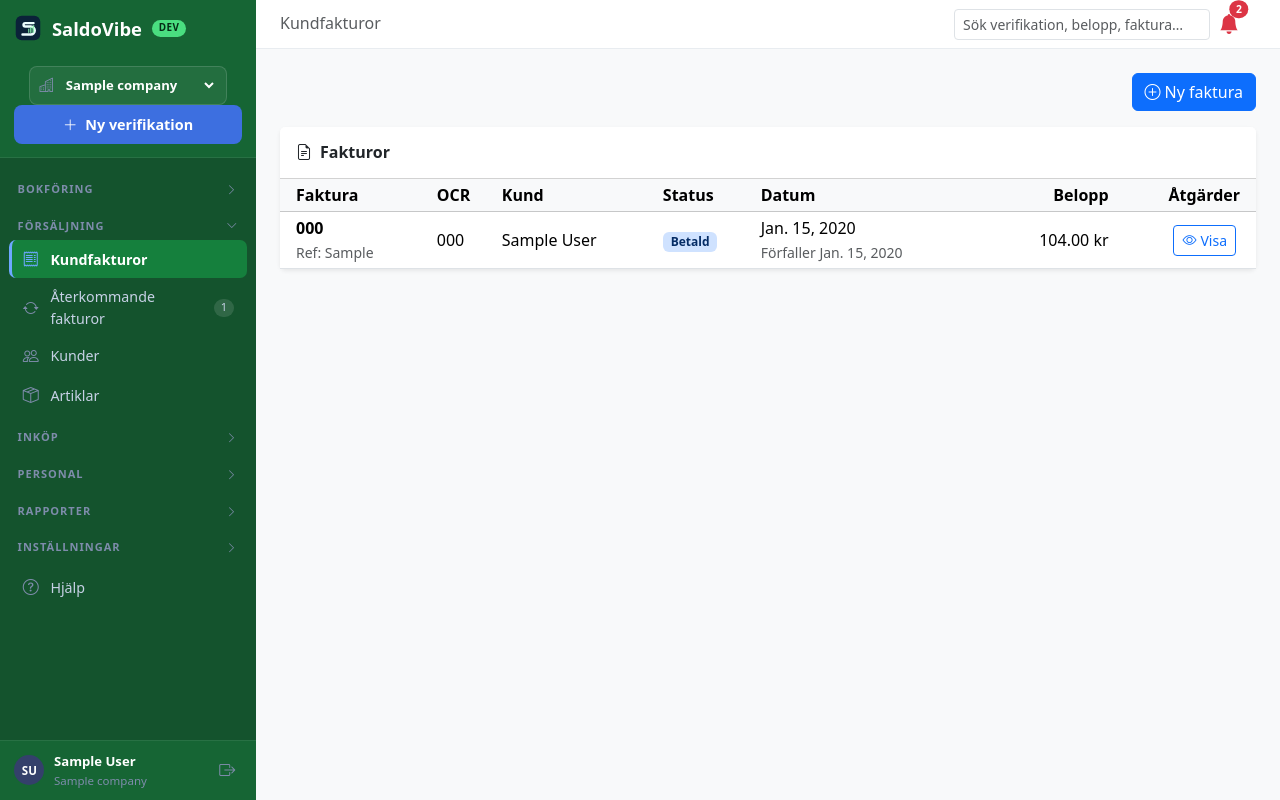
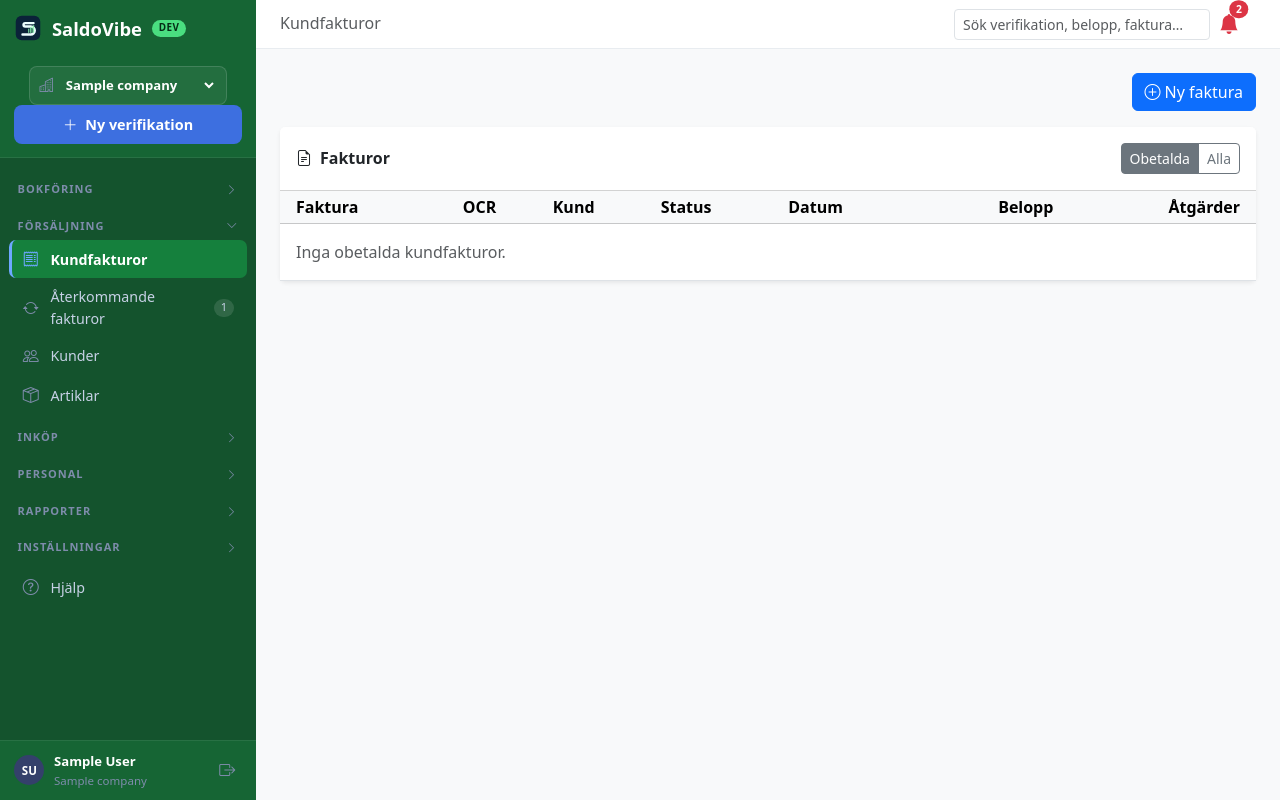
Before and after one commit to montegrotto/SaldoVibe, a Django app: page /kundfakturor/ in a window 1280 px wide. Run offline with Django 4.2, Linux system fonts and the light colour scheme; a user stored in the database is signed in; tables that the repository leaves empty hold one stand-in row (values such as "Sample post"); data that the repository does not hold is empty; parts of the project's set-up code (start-up, migrations or seed data) failed here and were passed over; some libraries are stand-ins or nearby versions.

Commit message:
Fakturalistor: visa obetalda som standard (#43)
Kundfaktura- och leverantörsfakturalistan filtrerar på is_paid=False;
?visa=alla visar allt via växlingsknapp i kortets huvud.

Co-authored-by: Claude Opus 5 (1M context) <noreply@anthropic.com>

```diff
--- a/invoicing/views.py
+++ b/invoicing/views.py
@@ -234,7 +234,10 @@ def invoice_list(request, company):
         .prefetch_related("lines")
         .order_by("-invoice_date", "-created_at")
     )
-    return render(request, "invoicing/invoice_list.html", {"invoices": invoices})
+    show_all = request.GET.get("visa") == "alla"
+    if not show_all:
+        invoices = invoices.filter(is_paid=False)
+    return render(request, "invoicing/invoice_list.html", {"invoices": invoices, "show_all": show_all})
 
 
 @login_required
--- a/supplier_invoices/views.py
+++ b/supplier_invoices/views.py
@@ -133,11 +133,16 @@ def invoice_list(request, company):
         )
     )
 
+    show_all = request.GET.get("visa") == "alla"
+    if not show_all:
+        invoices = invoices.filter(is_paid=False)
+
     return render(
         request,
         "supplier_invoices/invoice_list.html",
         {
             "invoices": invoices,
+            "show_all": show_all,
             "today_date": timezone.localdate(),
         },
     )
--- a/templates/invoicing/invoice_list.html
+++ b/templates/invoicing/invoice_list.html
@@ -8,7 +8,13 @@
   <a href="{% url 'invoicing:invoice_create' %}" class="btn btn-primary"><i class="bi bi-plus-circle me-1"></i>Ny faktura</a>
 </div>
 <div class="card shadow-sm border-0">
-  <div class="card-header bg-white py-3"><h6 class="mb-0 fw-semibold"><i class="bi bi-file-earmark-text me-2"></i>Fakturor</h6></div>
+  <div class="card-header bg-white py-3 d-flex justify-content-between align-items-center gap-2">
+    <h6 class="mb-0 fw-semibold"><i class="bi bi-file-earmark-text me-2"></i>Fakturor</h6>
+    <div class="btn-group btn-group-sm" role="group" aria-label="Filtrera fakturor">
+      <a href="?" class="btn btn-outline-secondary{% if not show_all %} active{% endif %}">Obetalda</a>
+      <a href="?visa=alla" class="btn btn-outline-secondary{% if show_all %} active{% endif %}">Alla</a>
+    </div>
+  </div>
   <div class="list-group list-group-flush d-md-none">
     {% for invoice in invoices %}
     <a href="{% url 'invoicing:invoice_detail' invoice.pk %}" class="list-group-item list-group-item-action py-3">
@@ -25,7 +31,7 @@
       </div>
     </a>
     {% empty %}
-    <div class="list-group-item text-muted py-3">Inga kundfakturor ännu.</div>
+    <div class="list-group-item text-muted py-3">{% if show_all %}Inga kundfakturor ännu.{% else %}Inga obetalda kundfakturor.{% endif %}</div>
     {% endfor %}
   </div>
   <div class="table-responsive d-none d-md-block">
@@ -50,7 +56,7 @@
           </td>
         </tr>
       {% empty %}
-        <tr><td colspan="7" class="text-muted ps-3 py-3">Inga kundfakturor ännu.</td></tr>
+        <tr><td colspan="7" class="text-muted ps-3 py-3">{% if show_all %}Inga kundfakturor ännu.{% else %}Inga obetalda kundfakturor.{% endif %}</td></tr>
       {% endfor %}
       </tbody>
     </table>
```
Also changed, not shown: docs/user-guide/07-kundfakturor.md (+5 -0 lines), docs/user-guide/08-leverantorsfakturor.md (+5 -0 lines), templates/supplier_invoices/invoice_list.html (+6 -2 lines).
